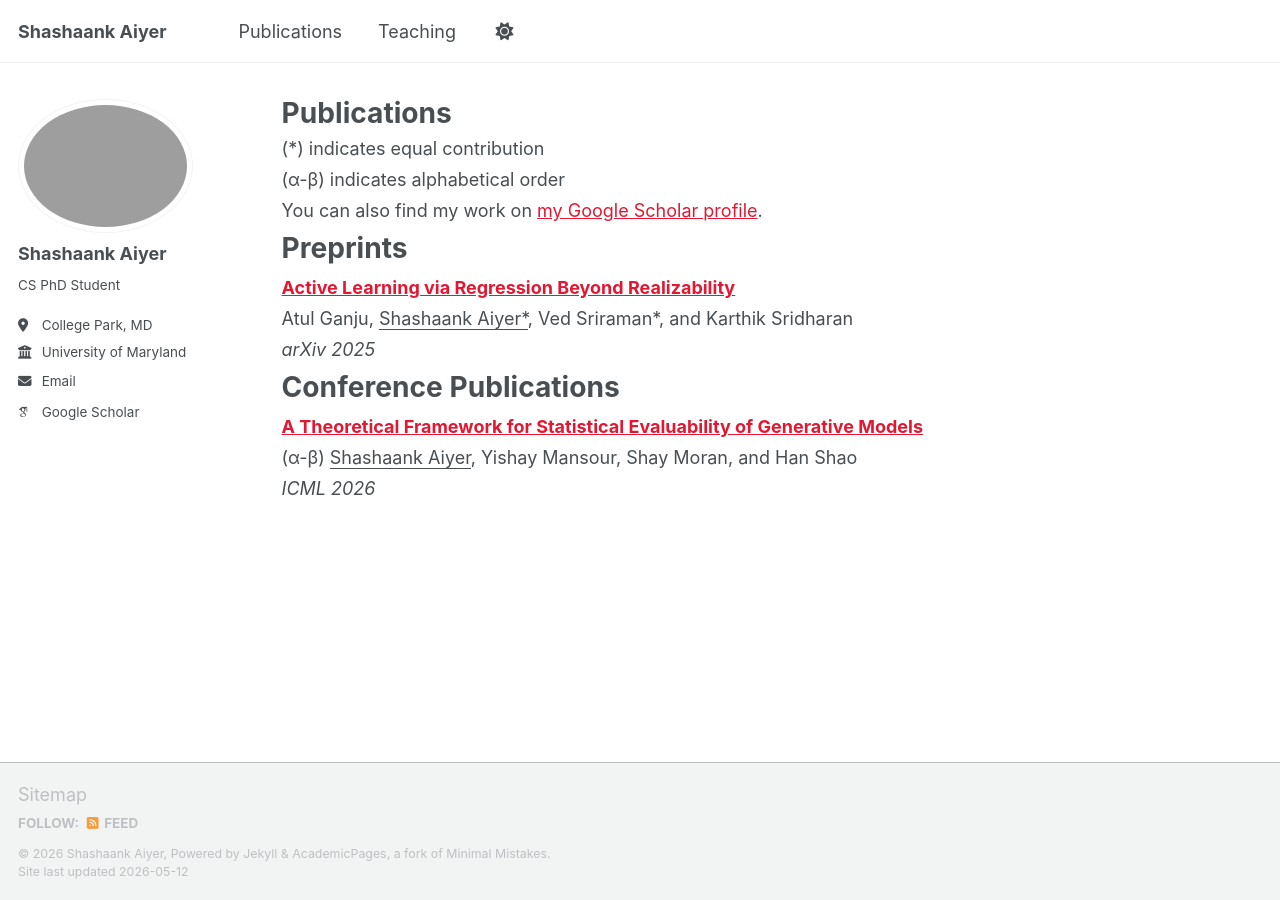
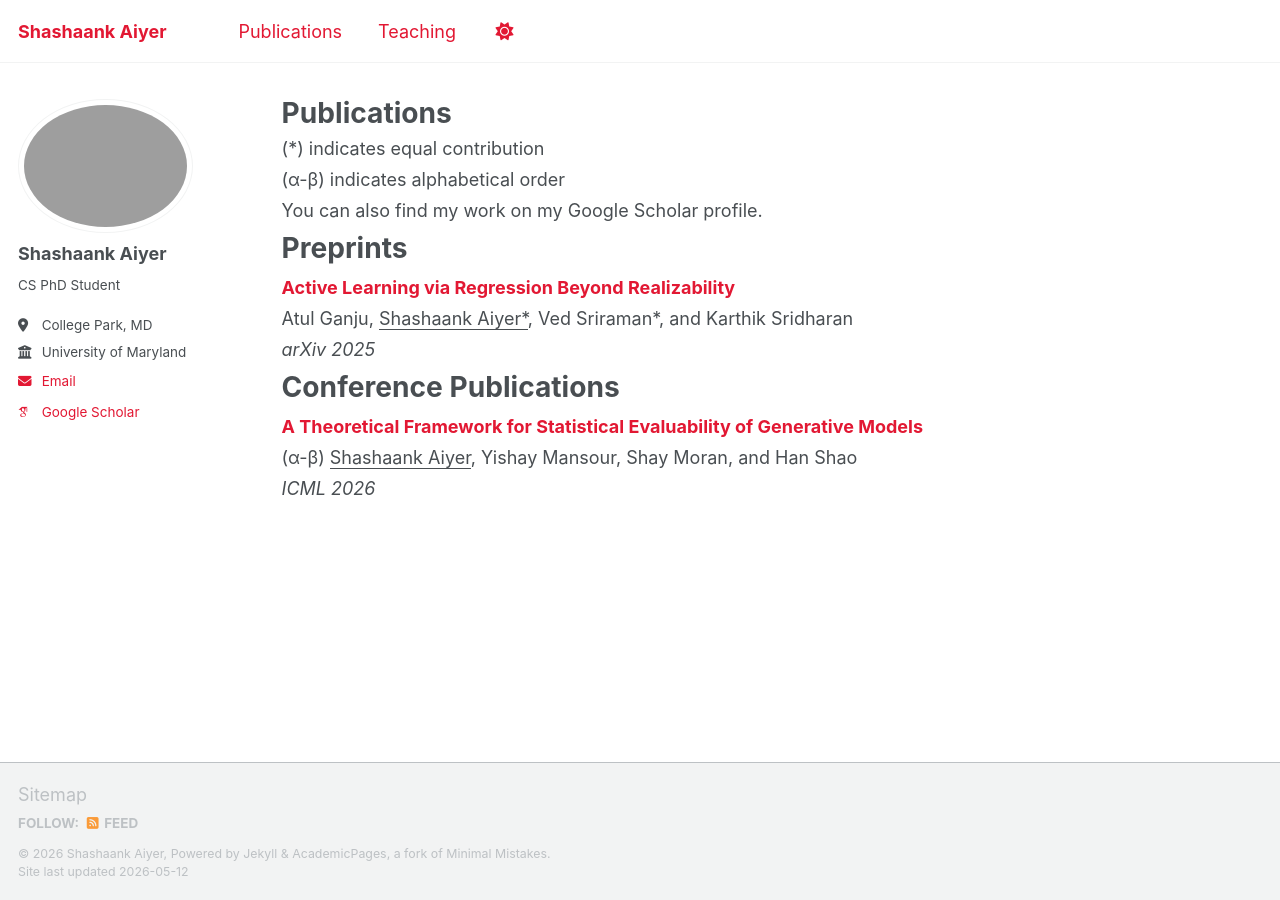
Before and after one commit to shashaank-aiyer/shashaank-aiyer.github.io, a Jekyll site: the page built from _pages/publications.html, in a window 1280 px wide. Built offline with Jekyll 4.4.1, drawn with Linux system fonts in a browser that asks for light colours; some web fonts are replaced; a script that is not in the unit is left out.

Commit message:
changed link colors

```diff
--- a/_pages/publications.html
+++ b/_pages/publications.html
@@ -23,13 +23,21 @@ author_profile: true
     padding-left: 20px; /* keep indentation */
   }
 
-  .page__content a {
+  a {
     color: #e21833 !important;
     text-decoration: none !important;
   }
 
-  .page__content a:hover {
+  a:hover {
     text-decoration: underline !important;
+  }
+
+  .wordwrap a,
+  .masthead__menu-item:link,
+  .author__name,
+  footer a {
+    color: inherit !important;
+    text-decoration: inherit !important;
   }
 </style>
 <p>(*) indicates equal contribution</p>
```
Also changed, not shown: _pages/about.md (+10 -2 lines).
